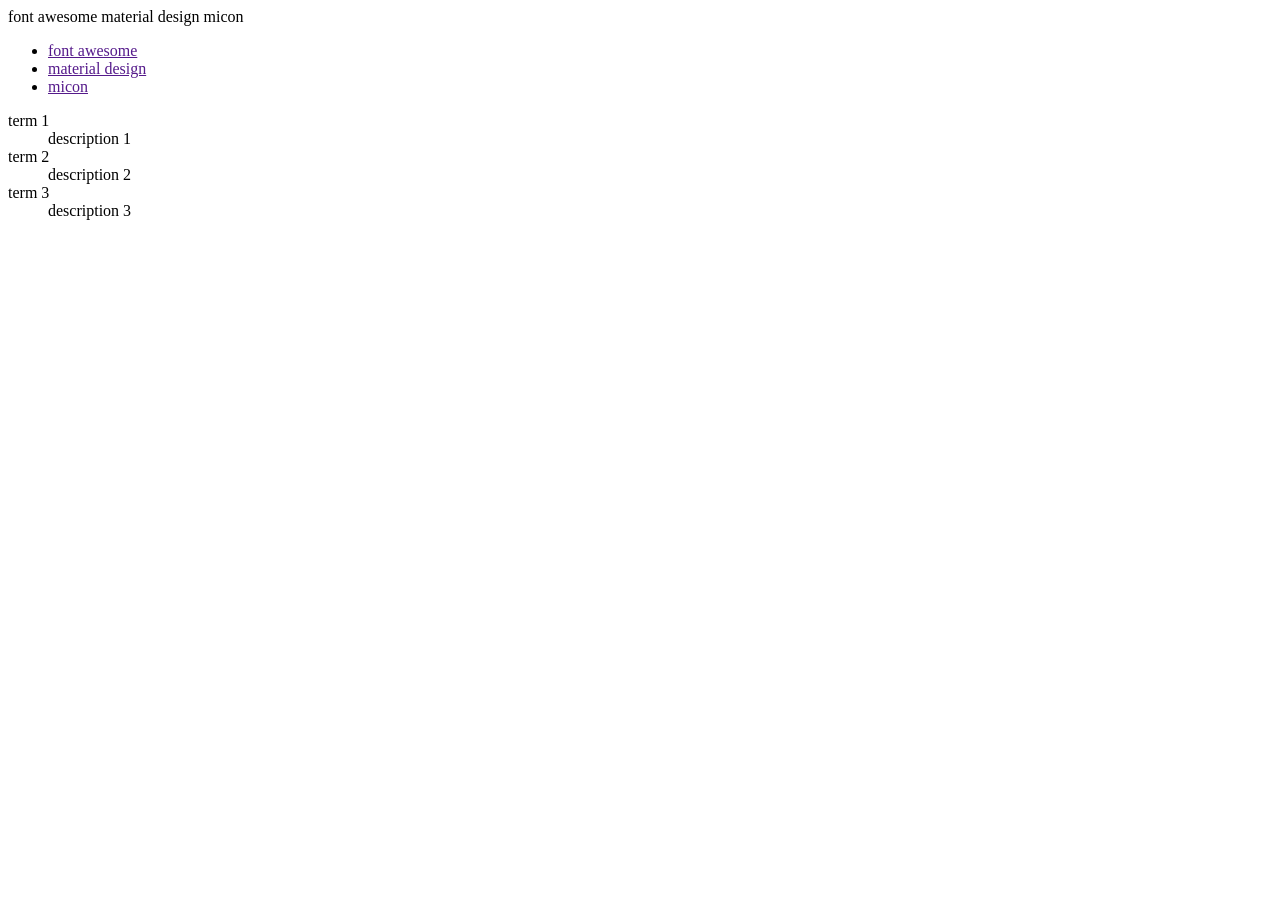
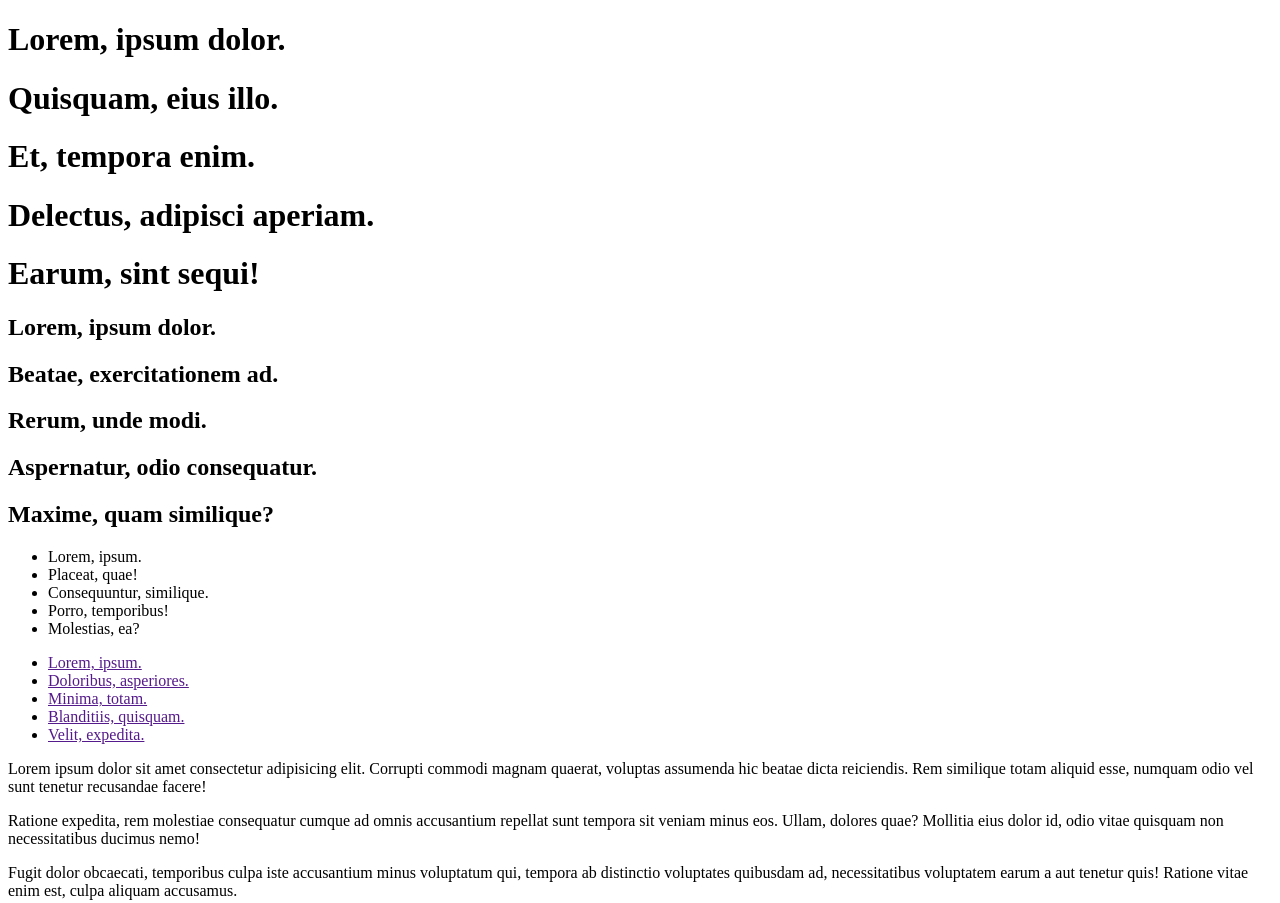
Before and after one commit to prasertcbs/html_tutorial, a plain HTML site: page emmet_wrap.html in a window 1280 px wide. Shown: the top 903 px of the page. Before the commit the page ends 800 px from the top, so only its background shows below. Drawn offline with Linux system fonts and the light colour scheme.

Commit message:
add emmet wrap

```diff
--- a/emmet_wrap.html
+++ b/emmet_wrap.html
@@ -1,41 +1,58 @@
 <!DOCTYPE html>
 <html lang="en">
-
 <head>
     <meta charset="UTF-8">
     <meta name="viewport" content="width=device-width, initial-scale=1.0">
     <meta http-equiv="X-UA-Compatible" content="ie=edge">
-    <title>Document</title>
+    <title>Emmet wrap</title>
 </head>
+<body>
+    <h1>Lorem, ipsum dolor.</h1>
+    <h1>Quisquam, eius illo.</h1>
+    <h1>Et, tempora enim.</h1>
+    <h1>Delectus, adipisci aperiam.</h1>
+    <h1>Earum, sint sequi!</h1>
 
-<body>
-    <!-- modify keyboard -->
-    <!-- ul>(li>a)*     -->
-    font awesome
-    material design
-    micon
+    <h2>Lorem, ipsum dolor.</h2>
+    <h2>Beatae, exercitationem ad.</h2>
+    <h2>Rerum, unde modi.</h2>
+    <h2>Aspernatur, odio consequatur.</h2>
+    <h2>Maxime, quam similique?</h2>
+
+    <ul>
+    	<li>Lorem, ipsum.</li>
+    	<li>Placeat, quae!</li>
+    	<li>Consequuntur, similique.</li>
+    	<li>Porro, temporibus!</li>
+    	<li>Molestias, ea?</li>
+    </ul>
 
     <ul>
             <li>
-            <a href="">font awesome</a>
+                <a href="">Lorem, ipsum.</a>
             </li>
             <li>
-            <a href="">material design</a>
+                <a href="">Doloribus, asperiores.</a>
             </li>
             <li>
-            <a href="">micon</a>
+                <a href="">Minima, totam.</a>
+            </li>
+            <li>
+                <a href="">Blanditiis, quisquam.</a>
+            </li>
+            <li>
+                <a href="">Velit, expedita.</a>
             </li>
     </ul>
 
-    <!-- dl>(dt{term $}^dd{description $})*3 -->
-    <dl>
-        <dt>term 1</dt>
-        <dd>description 1</dd>
-        <dt>term 2</dt>
-        <dd>description 2</dd>
-        <dt>term 3</dt>
-        <dd>description 3</dd>
-    </dl>
+    <p>
+        Lorem ipsum dolor sit amet consectetur adipisicing elit. Corrupti commodi magnam quaerat, voluptas assumenda hic beatae dicta reiciendis. Rem similique totam aliquid esse, numquam odio vel sunt tenetur recusandae facere!
+    </p>
+    <p>Ratione expedita, rem molestiae consequatur cumque ad omnis accusantium repellat sunt tempora sit veniam minus eos. Ullam, dolores quae? Mollitia eius dolor id, odio vitae quisquam non necessitatibus ducimus nemo!</p>
+    <p>
+        Fugit dolor obcaecati, temporibus culpa iste accusantium minus voluptatum qui, tempora ab distinctio voluptates quibusdam ad, necessitatibus voluptatem earum a aut tenetur quis! Ratione vitae enim est, culpa aliquam accusamus.
+    </p>
+    Rerum, repudiandae! Eaque perspiciatis consequatur, fugit consectetur nostrum, nesciunt, magni vel repudiandae quasi blanditiis ipsa officiis pariatur voluptatibus. Minus odio labore ab perspiciatis veniam quasi facere officiis cumque quam. Tempore?
+    Officiis, repellat amet fuga dolores libero expedita ea perferendis quis saepe. Vero, repellat! Consectetur, nam illo. Quos eum molestias, cum similique iusto officiis voluptates distinctio odio culpa tempore modi molestiae.
 </body>
-
 </html>
```
Lines whose indentation alone changed are shown as unchanged.
